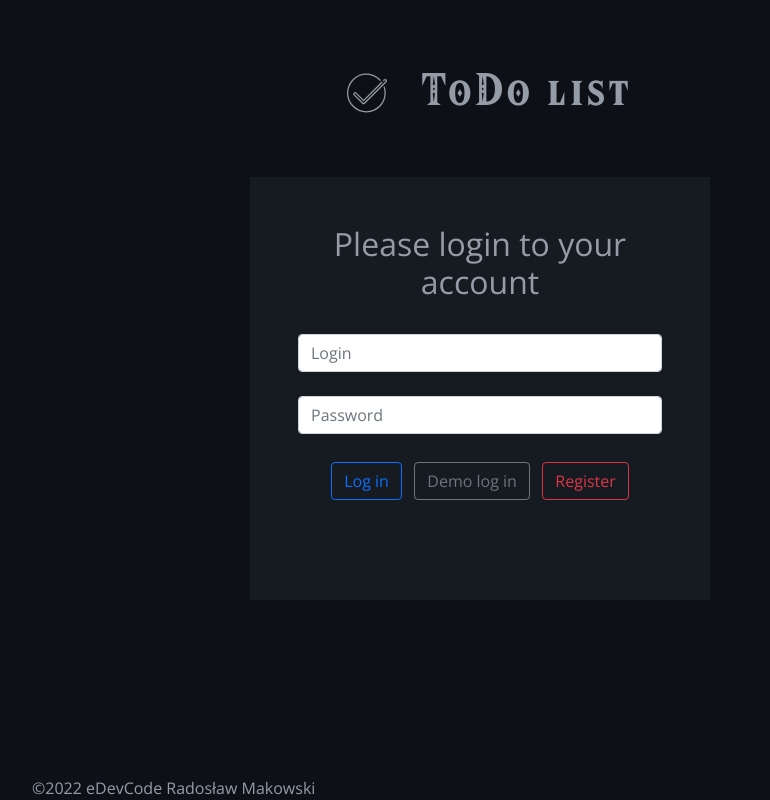
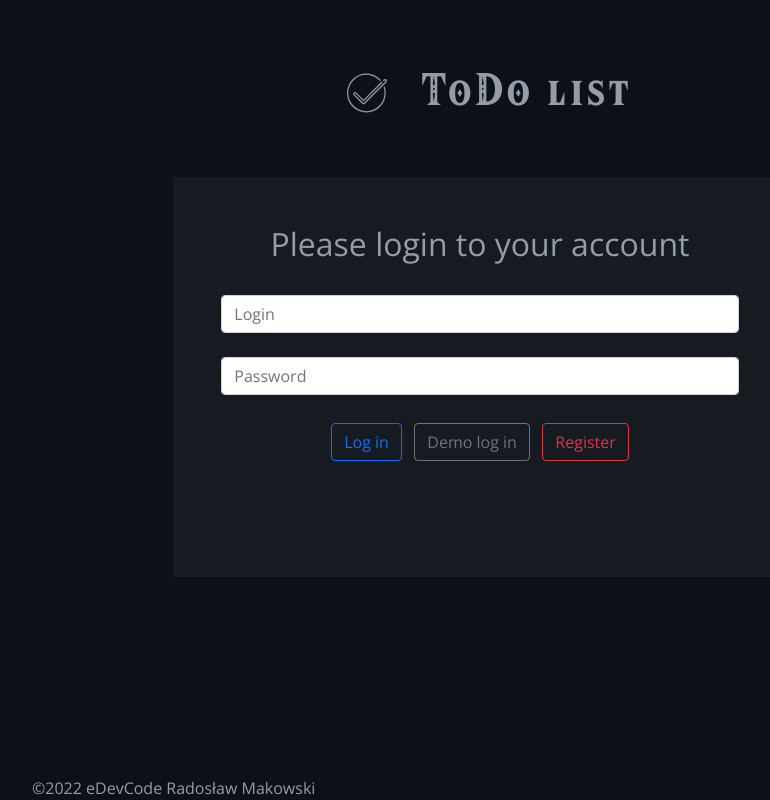
Before and after one commit to rmakowski/ToDo.UI, a Vue app: page /login in a window 1280 px wide. Shown: the whole page, without its empty margins (160-930 px from the left). Built offline with nearby package versions, Linux system fonts and the light colour scheme; what vue-loading-overlay would draw is missing.

Commit message:
fix login style

```diff
--- a/src/assets/global.css
+++ b/src/assets/global.css
@@ -29,6 +29,10 @@ header {
 .login form {
 	padding: 3em;
 	background: #161b22;
+}
+
+.login button {
+	margin-bottom: 1em;
 }
 
 .svg {
--- a/src/views/Login.vue
+++ b/src/views/Login.vue
@@ -1,7 +1,7 @@
 <template>
 	<div class="login" style="text-align: center; margin-top: 4em">
 		<div class="row justify-content-md-center">
-			<form class="col-6" v-on:keyup.enter="this.LoginUser()">
+			<form class="col-12 col-sm-12 col-md-10 col-lg-8" v-on:keyup.enter="this.LoginUser()">
 				<h2>Please login to your account</h2>
 				<br />
 				<div class="form-outline mb-4">
```
